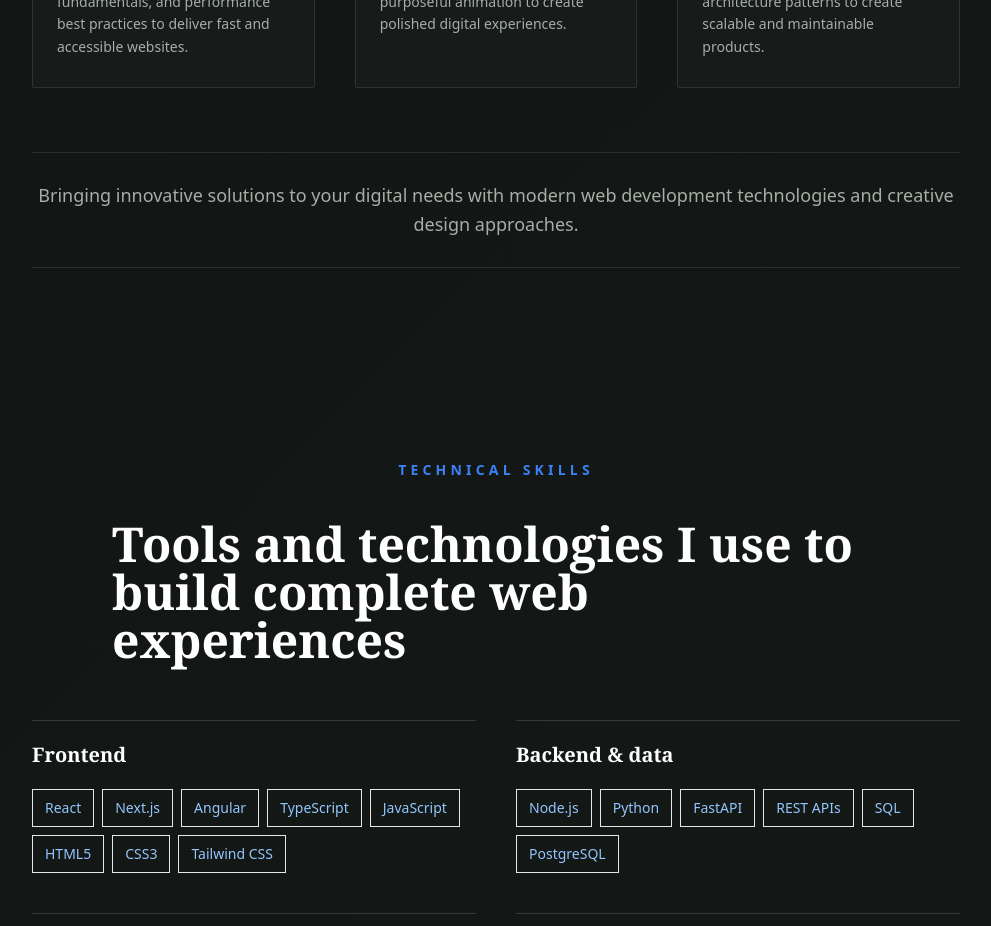
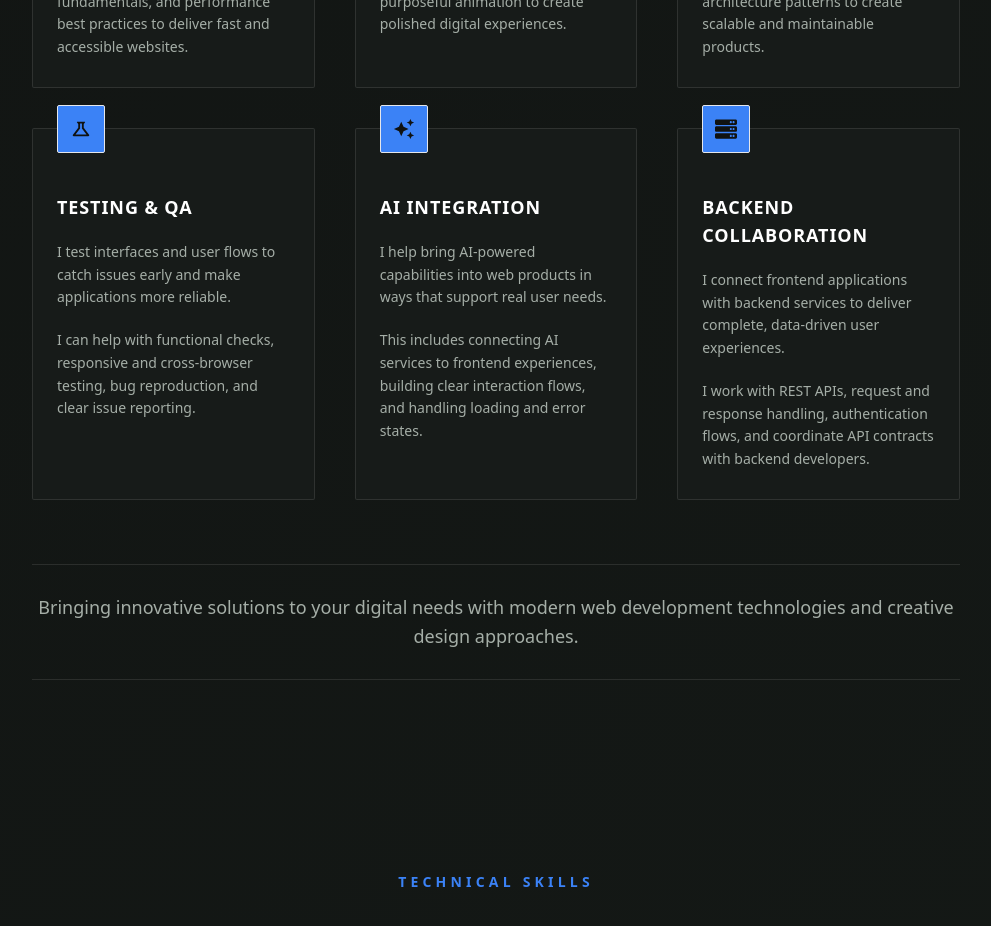
Before and after one commit to WladyslawPitsukha/portfolio-page, a Next.js app: page / in a window 1280 px wide. Shown: the part 2660-3586 px from the top of the page, without its empty margins (256-1247 px from the left). Built offline with nearby package versions, Linux system fonts and the light colour scheme.

Commit message:
feat: add testing AI and backend services

```diff
--- a/src/constants/arrServices.ts
+++ b/src/constants/arrServices.ts
@@ -1,6 +1,8 @@
 import { MdAppShortcut } from "react-icons/md";
 import { SiMaterialdesign } from "react-icons/si";
 import { RiPagesFill } from "react-icons/ri";
+import { MdAutoAwesome, MdOutlineScience } from "react-icons/md";
+import { FaServer } from "react-icons/fa";
 
 import { ServicesProps } from "@/types/typeServices";
 
@@ -28,5 +30,29 @@ export const arrayServices: ServicesProps[] = [
             text: "I build custom web applications aligned with business goals, user needs, performance targets, and security requirements.",
             addText: "I work with TypeScript, React, state management, Python, and modern architecture patterns to create scalable and maintainable products."
         }
+    },
+    {
+        icon: MdOutlineScience,
+        infa: {
+            title: "Testing & QA",
+            text: "I test interfaces and user flows to catch issues early and make applications more reliable.",
+            addText: "I can help with functional checks, responsive and cross-browser testing, bug reproduction, and clear issue reporting."
+        }
+    },
+    {
+        icon: MdAutoAwesome,
+        infa: {
+            title: "AI integration",
+            text: "I help bring AI-powered capabilities into web products in ways that support real user needs.",
+            addText: "This includes connecting AI services to frontend experiences, building clear interaction flows, and handling loading and error states."
+        }
+    },
+    {
+        icon: FaServer,
+        infa: {
+            title: "Backend collaboration",
+            text: "I connect frontend applications with backend services to deliver complete, data-driven user experiences.",
+            addText: "I work with REST APIs, request and response handling, authentication flows, and coordinate API contracts with backend developers."
+        }
     }
 ]
```
